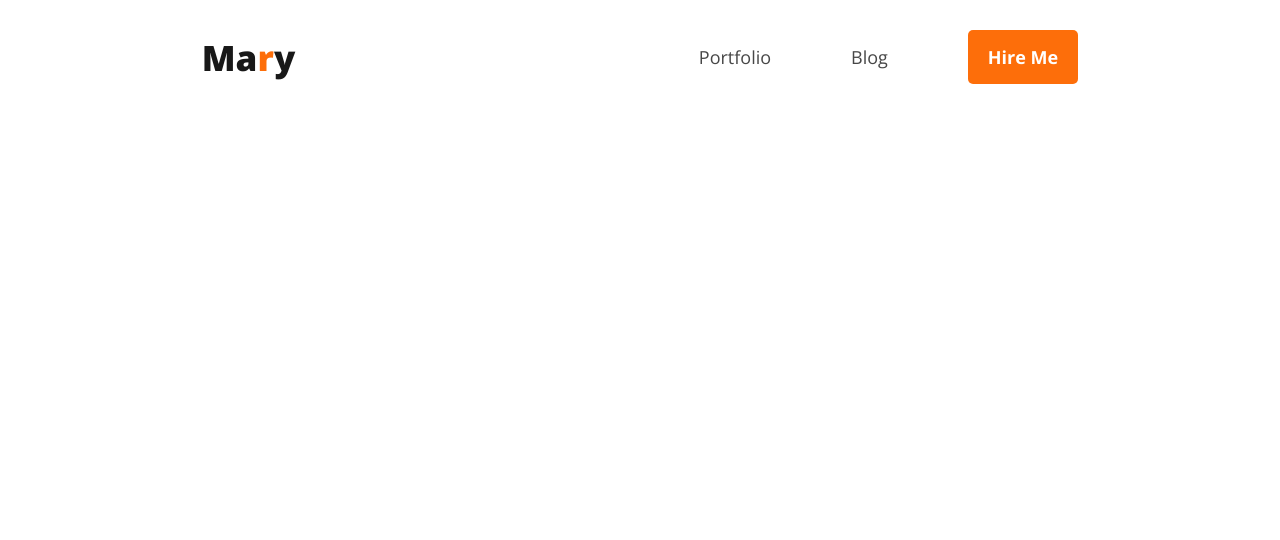
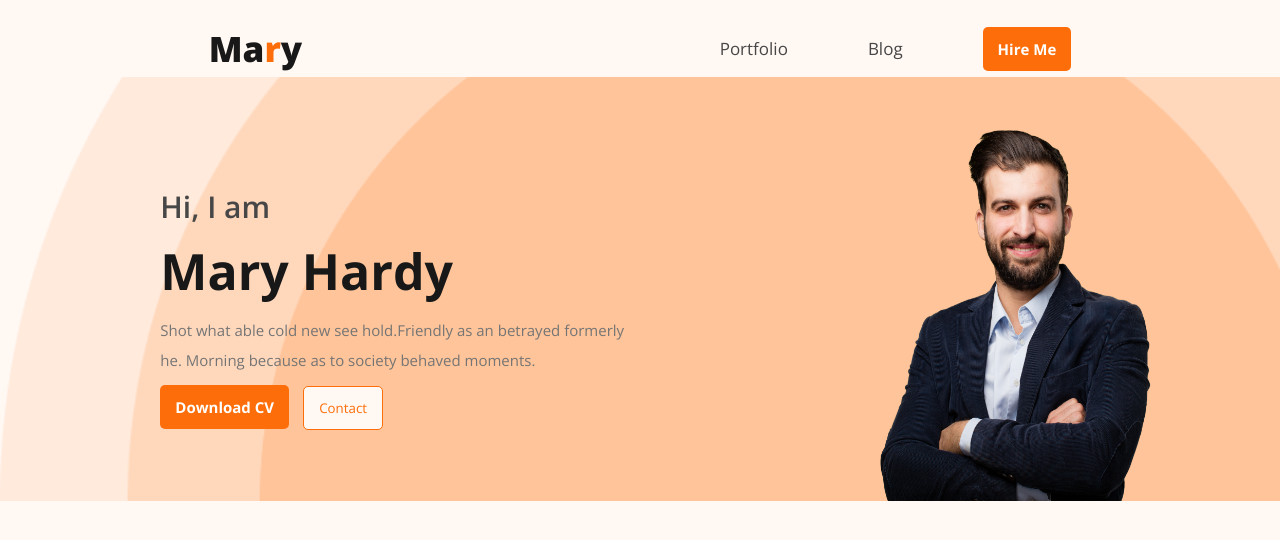
Before and after one commit to sufian015/portfolio-website-project-2, a plain HTML site: page index.html in a window 1280 px wide. Drawn offline with nearby package versions, Linux system fonts and the light colour scheme.

Commit message:
banner section added

```diff
--- a/index.html
+++ b/index.html
@@ -31,10 +31,26 @@
                     <li><a href="#">Blog</a></li>
                     <button class="btn-primary">Hire Me</button>
                </ul>
+          </nav>
+
+          <div class="banner-section">
+               <div class="banner-content">
+                    <h3>Hi, I  am</h3>
+                    <h1>Mary Hardy</h1>
+                    <p>Shot what able cold new see hold.Friendly as an betrayed formerly<br> he. Morning because as to society behaved moments.</p>
+                    <button class="btn-primary btn-1">Download CV</button>
+                    <button class="contact-btn">Contact</button>
+
+               </div>
+
+               <img src="./images/hardy.png" alt="">
 
 
 
-          </nav>
+
+          </div>
+
+
 
 
      </header>
--- a/style.css
+++ b/style.css
@@ -15,6 +15,11 @@
      border-radius: 5px;
      background: #FD6E0A;
      border: none;
+     padding: 13px 18px;
+     color: white;
+     font-size: 15px;
+     font-weight: 700;
+     padding: 12px 15px;
 }
 
 
@@ -22,12 +27,19 @@
 
 /* Nav section styles */
 
+.header{
+     background: #FFF8F3;
+     height: 600px;
+
+}
+
+
 nav{
      display: flex;
      justify-content: space-around;
      align-items: center;
-
-     padding-top: 30px;
+     padding-top: 25px;
+     padding-bottom: 5px;
 }
 
 .nav-title h3{
@@ -54,16 +66,77 @@ nav{
 .ul li a{
      text-decoration: none;
      color:#474747;
-     font-size: 18px;
+     font-size: 17px;
      font-weight: 400;
 }
-.ul button{
-     color: white;
-     font-size: 18px;
-     font-weight: 700;
-     padding: 15px 20px;
+
+/* Banner section started */
+
+.banner-section{
+     display: flex;
+     align-items: center;
+     justify-content: space-around;
+     padding-top: 28px;
+     padding-left: 10px;
+     padding-right: 10px;
+     background-image: url("./images/header_bg.png");
+     background-repeat: no-repeat;
+     background-size: cover;
+     background-position: bottom right;
+
+}
+
+.banner-content{
+     margin-left: 35px;
+
+}
+
+.banner-content h3{
+
+     color: #474747;
+     font-size: 30px;
+     font-weight: 600;
+     margin-top: 10px;
 
 
 }
 
-/* main section started */
+.banner-content h1{
+     color:#181818;
+     font-size: 50px;
+     font-weight: 700;
+     margin-top: 10px;
+
+}
+
+.banner-content p{
+
+     color:#757575;
+     font-size: 15px;
+     font-weight: 400;
+     line-height: 30px;
+     margin-top: 10px;
+
+}
+
+.banner-section img{
+     width: 300px;
+     height: 386px;
+     margin-top: 10px;
+
+}
+
+.btn-1{
+
+     margin-top: 10px;
+}
+
+.contact-btn{
+     border-radius: 5px;
+     border: 1px solid #FD6E0A;
+     padding: 12px 15px;
+     margin-left: 10px;
+     background: #FFF8F3;
+     color: #FD6E0A;
+     margin-top: 10px;
+}
```
